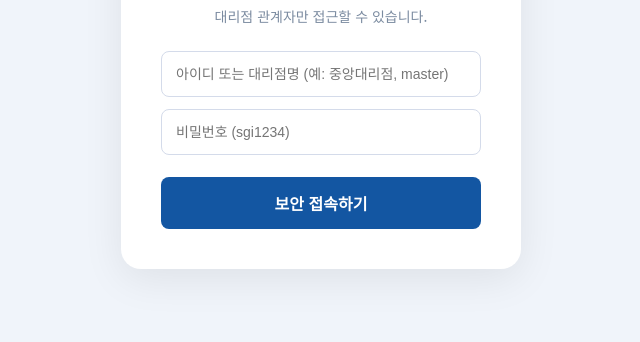
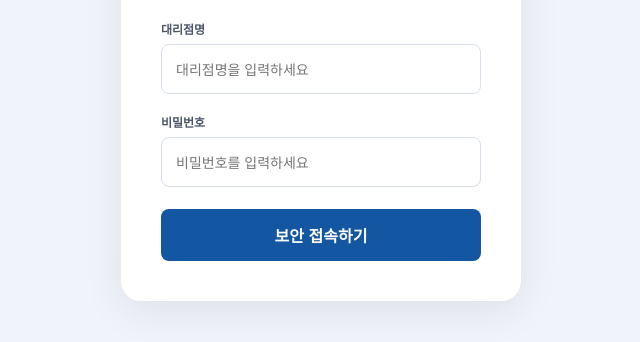
Before and after one commit to raysalarify-sketch/worked-sgi, a plain HTML site: page admin.html in a window 1280 px wide. Shown: the part 348-690 px from the top of the page, without its empty margins (319-959 px from the left). Drawn offline with Linux system fonts and the light colour scheme.

Commit message:
Fix: login form shows 대리점명/비밀번호 labels with clean placeholders

```diff
--- a/admin.html
+++ b/admin.html
@@ -236,10 +236,17 @@ body{font-family:'Noto Sans KR',sans-serif;background:var(--bg);color:var(--text
     <div style="font-size:42px;margin-bottom:16px">🔒</div>
     <h2>대리점 관리자 로그인</h2>
     <p>대리점 관계자만 접근할 수 있습니다.</p>
-    <input type="text" id="agId" placeholder="아이디 또는 대리점명 (예: 중앙대리점, master)" />
-    <input type="password" id="agPw" placeholder="비밀번호 (sgi1234)" onkeyup="if(event.key==='Enter')doLogin()" />
+    <div style="text-align:left;margin-bottom:6px">
+      <label style="font-size:12px;font-weight:700;color:#4A566A;display:block;margin-bottom:6px">대리점명</label>
+      <input type="text" id="agId" placeholder="대리점명을 입력하세요" style="width:100%;padding:14px;border:1px solid #D8DFE9;border-radius:8px;font-size:14px;box-sizing:border-box;font-family:inherit" />
+    </div>
+    <div style="text-align:left;margin-bottom:0">
+      <label style="font-size:12px;font-weight:700;color:#4A566A;display:block;margin-bottom:6px">비밀번호</label>
+      <input type="password" id="agPw" placeholder="비밀번호를 입력하세요" onkeyup="if(event.key==='Enter')doLogin()" style="width:100%;padding:14px;border:1px solid #D8DFE9;border-radius:8px;font-size:14px;box-sizing:border-box;font-family:inherit" />
+    </div>
     <button onclick="doLogin()">보안 접속하기</button>
   </div>
+
 </div>
 
 <!-- SIDEBAR -->
```
